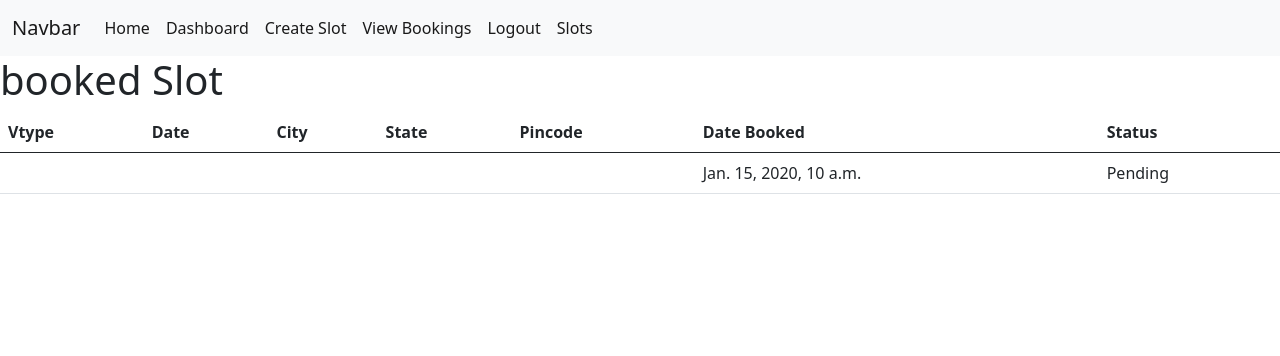
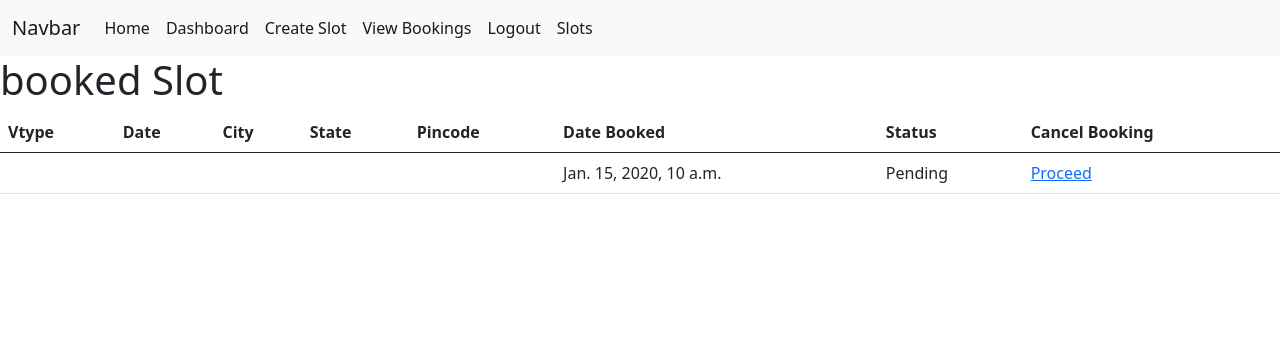
Before and after one commit to kothawleprem/debug_thugs_fullstack_hack21, a Django app: page /bookedSlot in a window 1280 px wide. Shown: the top 356 px of the page. Run offline with Django 3.2, Linux system fonts and the light colour scheme; a user stored in the database is signed in; data comes from the database, SQL or seed files in the repository; both versions use the stored data as it was after the commit; tables that the repository leaves empty hold one stand-in row (values such as "Sample post").

Commit message:
Slot Management

```diff
--- a/templates/base.html
+++ b/templates/base.html
@@ -31,15 +31,15 @@
         {% if request.user.is_staff %}
 
         <li class="nav-item">
-          <a class="nav-link active" aria-current="page" href="/logout">Dashboard</a>
+          <a class="nav-link active" aria-current="page" href="/adminViewPincode">Dashboard</a>
         </li>
 
         <li class="nav-item">
-          <a class="nav-link active" aria-current="page" href="/logout">Create Slot</a>
+          <a class="nav-link active" aria-current="page" href="/adminCreateSlot">Create Slot</a>
         </li>
 
         <li class="nav-item">
-          <a class="nav-link active" aria-current="page" href="/logout">View Bookings</a>
+          <a class="nav-link active" aria-current="page" href="/adminCompletedSlot">View Bookings</a>
         </li>
 
         <li class="nav-item">
@@ -48,7 +48,7 @@
         {% else %}
 
         <li class="nav-item">
-          <a class="nav-link active" aria-current="page" href="/logout">My Bookings</a>
+          <a class="nav-link active" aria-current="page" href="/bookedSlot">My Bookings</a>
         </li>
 
 
--- a/templates/vacciapp/adminViewPincode.html
+++ b/templates/vacciapp/adminViewPincode.html
@@ -15,6 +15,7 @@
                     <th>Pincode</th>
                     <th>Date</th>
                     <th>Update</th>
+                    <th>Remove</th>
                 </tr>
 
                 {% for slot in slots %}
@@ -23,6 +24,7 @@
                 <td>{{slot.pincode}}</td>
                 <td>{{slot.date}}</td>
                 <td><a href="{% url 'adminUpdateSlot' slot.id %}">Update</a></td>
+                 <td><a href="{% url 'adminDeleteSlot' slot.id %}">Remove</a></td>
                 </tr>
                 {% endfor %}
             </table>
--- a/templates/vacciapp/bookedSlot.html
+++ b/templates/vacciapp/bookedSlot.html
@@ -12,21 +12,22 @@
       <th scope="col">City</th>
       <th scope="col">State</th>
       <th scope="col">Pincode</th>
-       <th scope="col">Date Booked</th>
-        <th scope="col">Status</th>
-
+      <th scope="col">Date Booked</th>
+      <th scope="col">Status</th>
+      <th scope="col">Cancel Booking</th>
     </tr>
   </thead>
   <tbody>
-  {% for s in bs %}
+  {% for b in bs %}
     <tr>
-      <td>{{s.slot.vtype}}</td>
-      <td>{{s.slot.date}}</td>
-      <td>{{s.slot.city}}</td>
-      <td>{{s.slot.state}}</td>
-      <td>{{s.slot.pincode}}</td>
-      <td>{{s.date_booked}}</td>
-      <td>{{s.status}}</td>
+      <td>{{b.slot.vtype}}</td>
+      <td>{{b.slot.date}}</td>
+      <td>{{b.slot.city}}</td>
+      <td>{{b.slot.state}}</td>
+      <td>{{b.slot.pincode}}</td>
+      <td>{{b.date_booked}}</td>
+      <td>{{b.status}}</td>
+      <td><a href="{% url 'deleteBooking' b.id %}">Proceed</a></td>
 
     </tr>
 {% endfor %}
--- a/templates/vacciapp/selectSlot.html
+++ b/templates/vacciapp/selectSlot.html
@@ -14,6 +14,7 @@
       <th scope="col">State</th>
       <th scope="col">Pincode</th>
       <th scope="col">Address</th>
+      <th scope="col">Available Slots</th>
       <th scope="col">Map</th>
       <th scope="col">Confirm</th>
     </tr>
@@ -25,7 +26,8 @@
       <td>{{slot.city}}</td>
       <td>{{slot.state}}</td>
       <td>{{slot.pincode}}</td>
-       <td>{{slot.address}}</td>
+      <td>{{slot.address}}</td>
+      <td>{{slot.count}}</td>
       <td><a href="{{slot.addMap}}">Click Here</a></td>
       <td><a href="{% url 'orderSlot' slot.id %}">Confirm</a></td>
 
--- a/vacciapp/admin.py
+++ b/vacciapp/admin.py
@@ -8,7 +8,7 @@
 
 @admin.register(Slot)
 class SlotModel(admin.ModelAdmin):
-    list_display = ['id','vtype','date','address','city','state','pincode','date_created','addMap']
+    list_display = ['id','vtype','date','address','city','state','pincode','date_created','addMap','count']
 
 @admin.register(Booking)
 class BookingModel(admin.ModelAdmin):
--- a/vacciapp/models.py
+++ b/vacciapp/models.py
@@ -30,6 +30,7 @@
     pincode = models.CharField(max_length=200,null=True)
     addMap = models.CharField(max_length=200,null=True)
     date_created = models.DateTimeField(auto_now_add=True,null=True)
+    count = models.IntegerField(null=True)
 
     def __str__(self):
         return self.pincode
--- a/vacciapp/urls.py
+++ b/vacciapp/urls.py
@@ -10,11 +10,14 @@
     path('viewSlot',views.viewSlot,name='viewSlot'),
     path('selectSlot/<int:pk>',views.selectSlot,name='selectSlot'),
     path('orderSlot/<int:pk>',views.orderSlot,name='orderSlot'),
+    path('deleteBooking/<int:pk>',views.deleteBooking,name='deleteBooking'),
     path('adminViewPincode',views.adminViewPincode,name='adminViewPincode'),
     path('bookedSlot',views.bookedSlot,name='bookedSlot'),
     path('adminCreateSlot/<str:pin>',views.adminCreateSlot,name='adminCreateSlot'),
     path('adminUpdateSlot/<str:pk>/',views.adminUpdateSlot,name ='adminUpdateSlot'),
+    path('adminDeleteSlot/<str:pk>/',views.adminDeleteSlot,name ='adminDeleteSlot'),
     path('adminCompletedSlot',views.adminCompletedSlot,name='adminCompletedSlot'),
     path('adminUpdateStatus/<str:pk>/',views.adminUpdateStatus,name='adminUpdateStatus')
 
+
 ]
--- a/vacciapp/views.py
+++ b/vacciapp/views.py
@@ -66,18 +66,23 @@
     return render(request,'vacciapp/profile.html',context)
 
 def viewSlot(request):
+    bs = Booking.objects.filter(user=request.user)
     pincodes = Customer.objects.filter(user=request.user).values('pincode')
     l = len(pincodes)
     if l>0:
         userPincode = pincodes[l-1].get('pincode')
         slots = Slot.objects.filter(pincode=userPincode)
-        vtype = Slot.objects.values('vtype')
+        counts = Slot.objects.filter(count__gte=1).filter(pincode=userPincode)
         context = {
-            'slots' : slots,
-        }
+            'slots' : counts,
+
+            }
         return render(request,'vacciapp/viewSlot.html',context)
     else:
         return redirect ('profile')
+
+
+
 
 def selectSlot(request,pk):
     user = request.user
@@ -96,6 +101,10 @@
         custid = request.POST.get('custid')
         customer = Customer.objects.get(id=custid)
         Booking(user=usr,customer=customer,slot=slot).save()
+        count = Slot.objects.values('count').get(pk=pk)
+        # print(count)
+        slot.count = count.get('count') - 1
+        slot.save()
         return redirect ('bookedSlot')
     context = {
         'slot' : slot,
@@ -109,6 +118,10 @@
         'bs' : bs,
     }
     return render(request,'vacciapp/bookedSlot.html',context)
+
+def deleteBooking(request,pk):
+    Booking.objects.get(id=pk).delete()
+    return render(request,'vacciapp/deleteBooking.html')
 
 def adminViewPincode(request ):
     customers = Customer.objects.all()
@@ -184,6 +197,10 @@
             return redirect('/')
     return render(request,'vacciapp/adminCreateSlot.html',context)
 
+def adminDeleteSlot(request,pk):
+    Booking.objects.get(slot=pk).delete()
+    Slot.objects.get(id=pk).delete()
+    return render(request,'vacciapp/adminDeleteSlot.html')
 
 def adminCompletedSlot(request):
     bs = Booking.objects.all()
```
Also changed, not shown: templates/vacciapp/adminDeleteSlot.html (added, +8 -0 lines), templates/vacciapp/viewSlot.html (+7 -1 lines), db.sqlite3, templates/vacciapp/deleteBooking.html (added), vacciapp/migrations/0004_slot_count.py (added).
